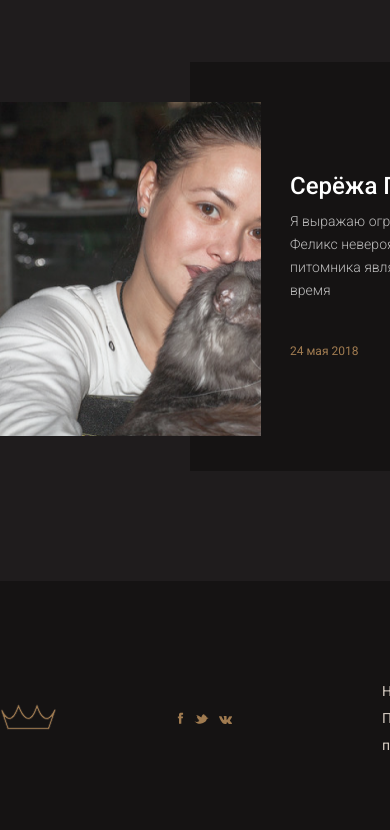
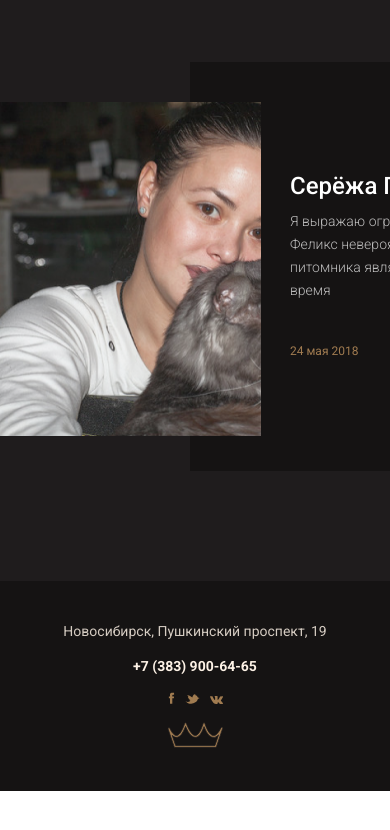
Before and after one commit to Kolenkaa/NEW_cat-pitomnik, a plain HTML site: page index.html in a window 390 px wide. Shown: the part 5220-6050 px from the top of the page. After the commit the page ends 6011 px from the top, so only its background shows below. Drawn offline with Linux system fonts and the light colour scheme; a web font is replaced by a local one.

Commit message:
finish to make 'footer'

```diff
--- a/index.html
+++ b/index.html
@@ -535,8 +535,8 @@
 						d="M48.5715 25.3001H8.00873C7.61469 25.3001 7.26443 25.0496 7.13677 24.6771L1.07315 6.99161C0.908567 6.50947 1.16493 5.98566 1.64654 5.82003C1.79424 5.76992 1.94827 5.75726 2.09122 5.78258C2.42461 5.80209 2.7353 6.0036 2.87931 6.33065C3.62889 8.0329 6.29541 13.5284 9.40608 13.5284C9.44459 13.5284 9.48363 13.5273 9.52319 13.5252C11.3995 13.4419 14.334 11.2765 17.6588 1.43966C17.786 1.06513 18.1368 0.812988 18.5319 0.812988C18.9275 0.812988 19.2783 1.06513 19.4054 1.43966C20.5406 4.79404 24.3454 13.4741 28.2964 13.4741C28.307 13.4741 28.317 13.4735 28.3281 13.4735C30.2012 13.4509 33.0814 11.3488 36.1657 1.46023C36.2865 1.07463 36.6426 0.812988 37.0461 0.812988H37.0551C37.4623 0.817208 37.8184 1.08729 37.9312 1.47817C38.8739 4.72441 42.2172 13.2272 46.318 13.5822C48.7139 13.7795 51.3704 11.0681 53.9931 5.71242C54.2062 5.27512 54.7242 5.07836 55.1742 5.26563C55.6231 5.45183 55.851 5.95507 55.6938 6.41611L49.4439 24.6771C49.3158 25.0501 48.9655 25.3001 48.5715 25.3001ZM8.66705 23.4565H47.9121L51.5239 12.9033C49.7784 14.7506 48.006 15.5746 46.1576 15.4195C41.6158 15.0244 38.4994 8.47969 37.0503 4.63262C34.4909 11.7771 31.6334 15.2781 28.3492 15.3166C28.3312 15.3166 28.3144 15.3177 28.2964 15.3177C23.7066 15.3177 20.1634 8.28135 18.5582 4.4C15.8194 11.6273 12.8802 15.2206 9.60495 15.3673C7.92592 15.4322 6.46368 14.5955 5.20454 13.3543L8.66705 23.4565Z"
 						fill="#A07B50" stroke="#1F1C1D" stroke-width="0.8" />
 				</svg>
-
 			</a>
+			<div class="footer__contacts">
 				<ul class="footer__social-media">
 					<li>
 						<a href="#">
@@ -573,6 +573,7 @@
 					<a class="footer__tel-link" href="tel:+73839006465">+7 (383) 900-64-65</a>
 				</div>
 			</div>
+		</div>
 	</footer>
 	<script src="/js/script.js"></script>
 </body>
--- a/scss/style.scss
+++ b/scss/style.scss
@@ -1177,6 +1177,7 @@ button.pets__arrow:hover {
 	}
 
 	&__list {
+		width: 800px;
 		margin: 0 auto;
 		counter-reset: num;
 	}
@@ -1207,7 +1208,7 @@ button.pets__arrow:hover {
 		line-height: 19px;
 		color: #ddd0c3;
 		text-align: start;
-		padding: 35px 330px 35px 40px;
+		padding: 35px 230px 35px 40px;
 		width: 100%;
 		background-color: transparent;
 		border: 0.5px solid #a07b50;
@@ -1500,6 +1501,10 @@ button.pets__arrow:hover {
 		margin-right: 120px;
 	}
 
+	&__contacts {
+		display: flex;
+	}
+
 	&__social-media {
 		display: flex;
 		align-items: center;
@@ -1524,3 +1529,69 @@ button.pets__arrow:hover {
 		color: #fdf2e6;
 	}
 }
+
+/*------------------ FOOTER <1365px ----------------------------------*/
+@media (max-width: 1365px) {
+	.footer {
+		padding-top: 45px;
+		padding-bottom: 45px;
+
+		&__wrapper {
+			max-width: 670px;
+		}
+
+		&__logo {
+			display: none;
+		}
+
+		&__social-media {
+			margin-right: 130px;
+		}
+
+		&__adress {
+			margin-right: 80px;
+		}
+	}
+}
+/*------------------ FOOTER <767px ----------------------------------*/
+@media (max-width: 767px) {
+	.footer {
+		padding-top: 40px;
+		padding-bottom: 40px;
+
+		&__wrapper {
+			flex-direction: column-reverse;
+			max-width: 300px;
+		}
+
+		&__logo {
+			display: block;
+			margin: 0;
+		}
+
+		&__contacts {
+			flex-direction: column;
+			align-items: center;
+			margin-bottom: 15px;
+		}
+
+		&__social-media {
+			order: 3;
+			margin: 0;
+		}
+
+		&__adress {
+			line-height: 20px;
+			margin: 0;
+			margin-bottom: 15px;
+		}
+
+		&__tel {
+			margin-bottom: 15px;
+		}
+
+		&__tel-link {
+			line-height: 20px;
+		}
+	}
+}
```
Also changed, not shown: css/style.css. Lines whose indentation alone changed are shown as unchanged.
